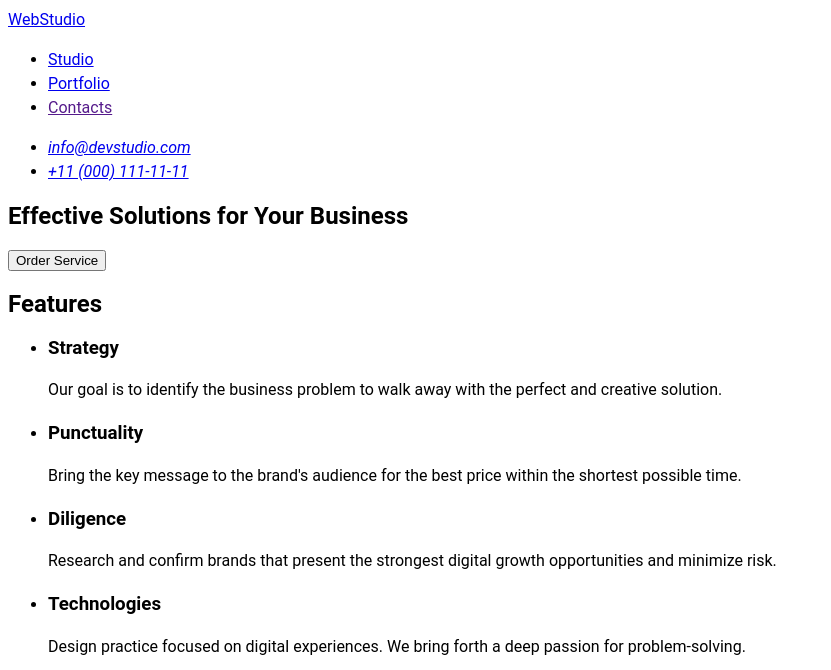
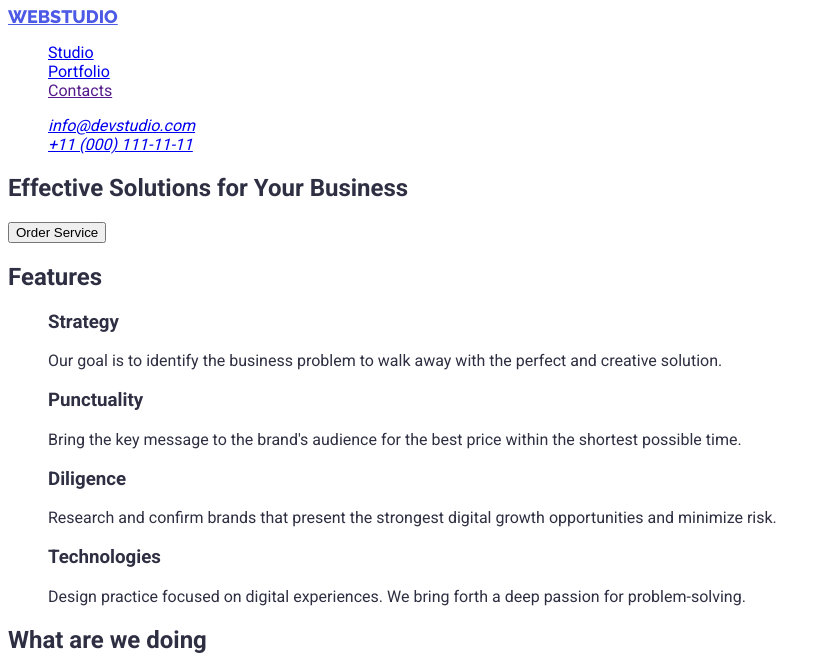
Before and after one commit to IgorKonoval/goit-markup-hw-02, a plain HTML site: page index.html in a window 1280 px wide. Shown: the top 670 px of the page, without its empty margins (0-831 px from the left). Drawn offline with Linux system fonts and the light colour scheme.

Commit message:
add font style

```diff
--- a/css/styles.css
+++ b/css/styles.css
@@ -1,7 +1,20 @@
 body {
-  font-family: 'Roboto';
-  font-style: normal;
-  font-weight: 400;
+  font-family: 'Roboto', sans-serif;
   font-size: 16px;
-  line-height: 24px;
+  background-color: #ffffff;
+  color: #2e2f42;
 }
+.list {
+  list-style: none;
+}
+.logo {
+  color: #4d5ae5;
+  font-family: 'Raleway', sans-serif;
+  font-weight: 800;
+  font-size: 18px;
+  line-height: 0.86;
+}
+.sate-nav .link:hover,
+.sate-nav .link:focus {
+  color: #4d5ae5;
+}
--- a/index.html
+++ b/index.html
@@ -4,22 +4,28 @@
     <meta charset="UTF-8" />
     <meta http-equiv="X-UA-Compatible" content="IE=edge" />
     <meta name="viewport" content="width=device-width, initial-scale=1.0" />
-    <link rel="preconnect" href="https://fonts.gstatic.com" />
+    <link rel="preconnect" href="https://fonts.googleapis.com" />
+    <link rel="preconnect" href="https://fonts.gstatic.com" crossorigin />
+    <link rel="preconnect" href="https://fonts.googleapis.com" />
+    <link
+      href="https://fonts.googleapis.com/css2?family=Raleway:wght@800&family=Roboto:wght@400;500;700&display=swap"
+      rel="stylesheet"
+    />
     <title>Webstudio</title>
     <link rel="stylesheet" href="./css/styles.css" />
   </head>
   <body>
     <header>
       <nav>
-        <a href="./index.html">WebStudio</a>
-        <ul>
-          <li><a href="./index.html">Studio</a></li>
-          <li><a href="./portfolio.html">Portfolio</a></li>
-          <li><a href="">Contacts</a></li>
+        <a href="./index.html" class="logo"><span>WEB</span>STUDIO</a>
+        <ul class="sate-nav list">
+          <li><a href="./index.html" class="link">Studio</a></li>
+          <li><a href="./portfolio.html" class="link">Portfolio</a></li>
+          <li><a href="" class="link">Contacts</a></li>
         </ul>
       </nav>
       <address>
-        <ul>
+        <ul class="list">
           <li>
             <a href="mailto:info@devstudio.com">info@devstudio.com</a>
           </li>
@@ -36,7 +42,7 @@
       </section>
       <section>
         <h2>Features</h2>
-        <ul>
+        <ul class="list">
           <li>
             <h3>Strategy</h3>
             <p>
@@ -69,7 +75,7 @@
       </section>
       <section>
         <h2>What are we doing</h2>
-        <ul>
+        <ul class="list">
           <li>
             <img src="./images/rectangle1.jpg" alt="Computer" width="360" height="300" />
           </li>
@@ -83,7 +89,7 @@
       </section>
       <section>
         <h2>Our Team</h2>
-        <ul>
+        <ul class="list">
           <li>
             <img src="./images/guerrero.jpg" alt="Mark Guerrero" width="264" height="260" />
             <h3>Mark Guerrero</h3>
```
Also changed, not shown: portfolio.html (+4 -4 lines), images/ford.jpg, images/garcia.jpg, images/guerrero.jpg, images/rectangle1.jpg, images/rectangle2.jpg, images/rectangle3.jpg, images/wilson.jpg.
